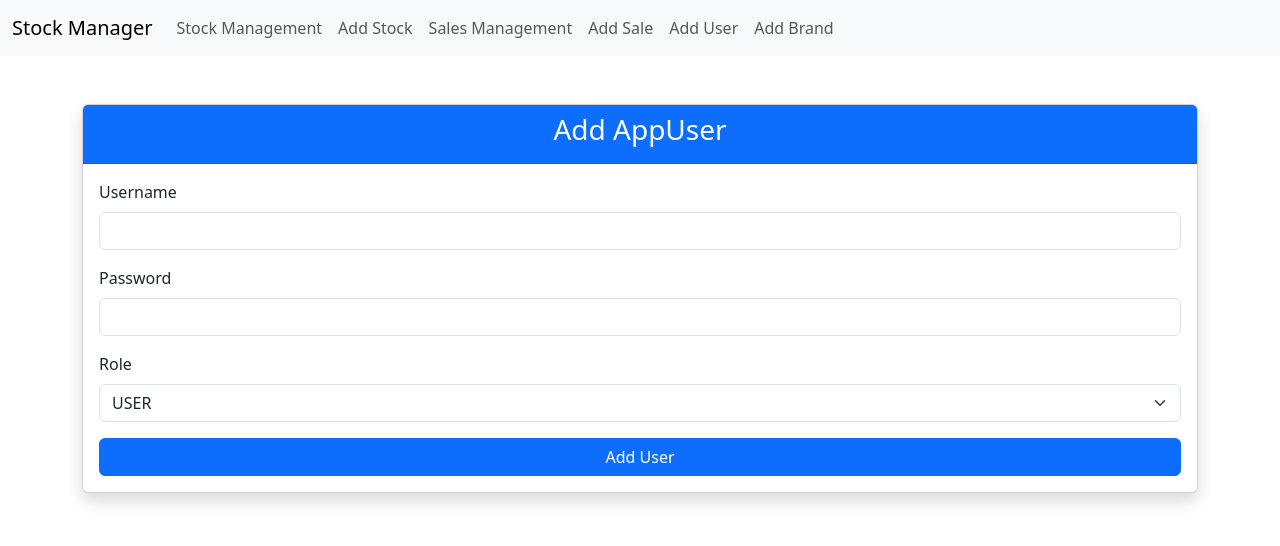
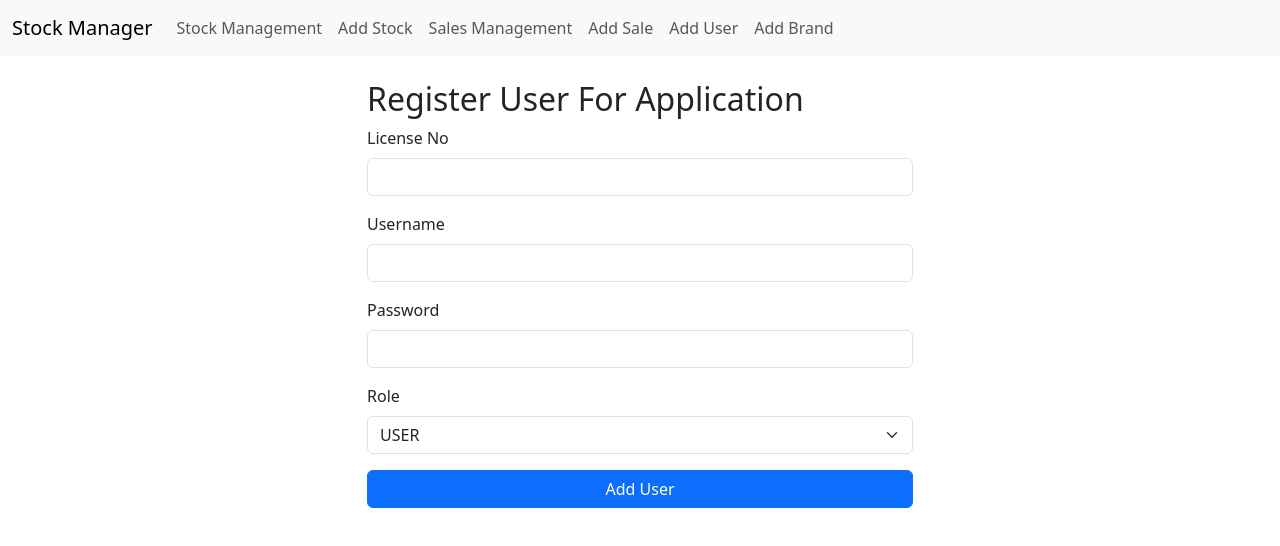
Before and after one commit to ank2308/InventoryManager, a React (Create React App) app in the folder stock-manager/: page /register in a window 1280 px wide. Shown: the top 546 px of the page. Built offline with nearby package versions, Linux system fonts and the light colour scheme.

Commit message:
add license no in ui

```diff
--- a/stock-manager/src/pages/AddUserPage.js
+++ b/stock-manager/src/pages/AddUserPage.js
@@ -5,6 +5,7 @@ import axiosInstance from "../services/axiosInstance";
 const AddUserPage = () => {
     const [username, setUsername] = useState("");
     const [password, setPassword] = useState("");
+    const [licenseNo, setLicenseNo] = useState("");
     const [roles, setRoles] = useState("USER"); // Default role
     const [message, setMessage] = useState("");
     const [error, setError] = useState("");
@@ -16,11 +17,13 @@ const AddUserPage = () => {
 
         try {
             const response = await axiosInstance.post(`/api/auth/register`, {
+                licenseNo,
                 username,
                 password,
                 roles: [roles],
             });
             setMessage("User added successfully!");
+            setLicenseNo("");
             setUsername("");
             setPassword("");
             setRoles("USER");
@@ -30,13 +33,27 @@ const AddUserPage = () => {
     };
 
     return (
-        <div className="container mt-5">
-            <div className="card shadow">
-                <div className="card-header bg-primary text-white">
-                    <h3 className="text-center">Add AppUser</h3>
-                </div>
-                <div className="card-body">
+        <div className="container mt-4">
+            <div className="row justify-content-center">
+                <div className="col-md-6">
+                    <h2>Register User For Application</h2>
+                    {/*        <div className="card shadow-sm">*/}
+                    {/*            <div className="card-header bg-primary text-white">*/}
+                    {/*                <h3 className="text-center">Add AppUser</h3>*/}
+                    {/*            </div>*/}
+                    {/*            <div className="card-body">*/}
                     <form onSubmit={handleSubmit}>
+                        <div className="mb-3">
+                            <label htmlFor="licenseNo" className="form-label">License No</label>
+                            <input
+                                type="text"
+                                id="licenseNo"
+                                value={licenseNo}
+                                onChange={(e) => setLicenseNo(e.target.value)}
+                                className="form-control"
+                                required
+                            />
+                        </div>
                         <div className="mb-3">
                             <label htmlFor="username" className="form-label">Username</label>
                             <input
@@ -75,6 +92,8 @@ const AddUserPage = () => {
                         {error && <div className="alert alert-danger">{error}</div>}
                         <button type="submit" className="btn btn-primary w-100">Add User</button>
                     </form>
+                    {/*            </div>*/}
+                    {/*</div>*/}
                 </div>
             </div>
         </div>
```
